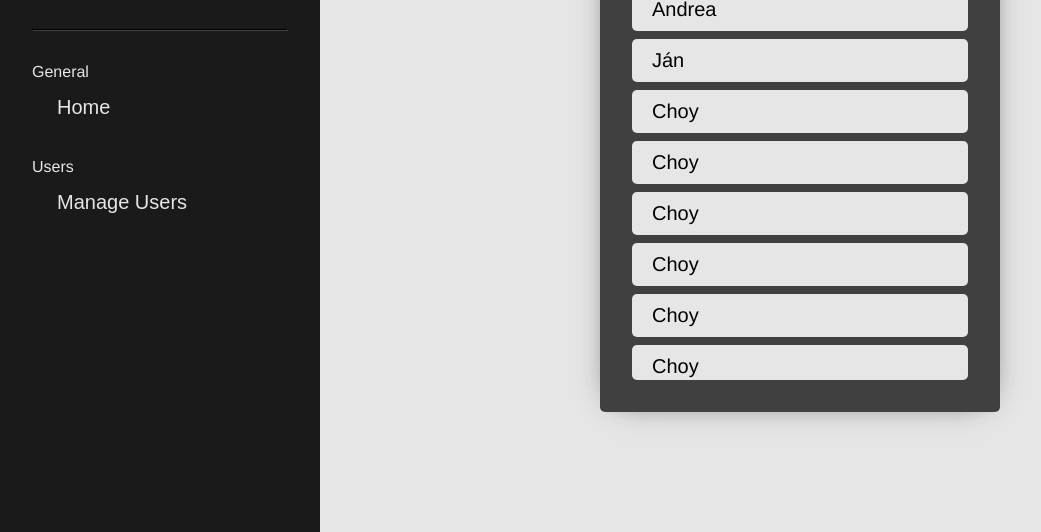
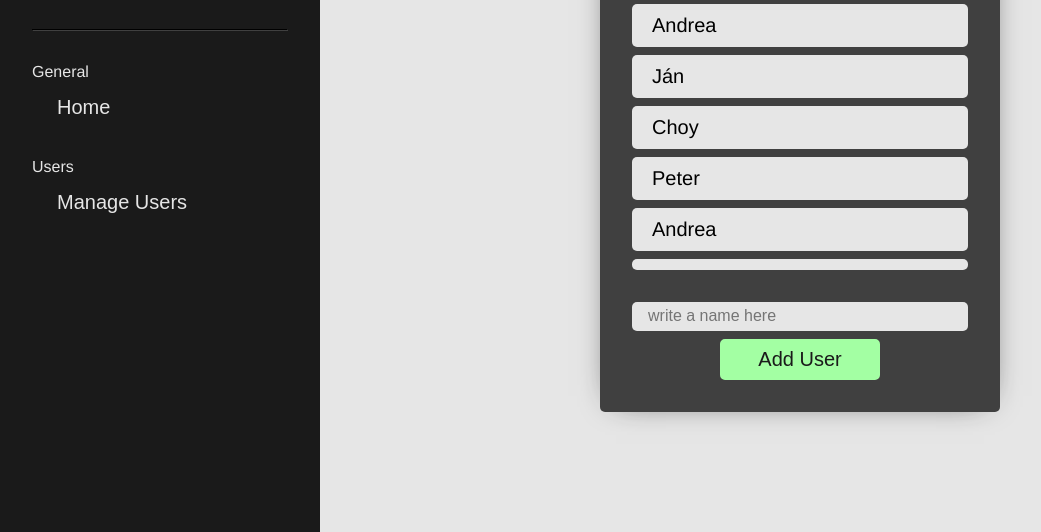
Before and after one commit to peterRomanDev/determine-nationality-app, a plain HTML site: page index.html in a window 1280 px wide. Shown: the part 268-800 px from the top of the page, without its empty margins (0-1041 px from the left). Drawn offline with Linux system fonts and the light colour scheme.

Commit message:
Create and style the add user form

```diff
--- a/index.html
+++ b/index.html
@@ -51,15 +51,19 @@
                         <li class="user">Andrea</li>
                         <li class="user">Ján</li>
                         <li class="user">Choy</li>
+                        <li class="user">Peter</li>
+                        <li class="user">Andrea</li>
+                        <li class="user">Ján</li>
                         <li class="user">Choy</li>
-                        <li class="user">Choy</li>
-                        <li class="user">Choy</li>
-                        <li class="user">Choy</li>
-                        <li class="user">Choy</li>
-                        <li class="user">Choy</li>
-                        <li class="user">Choy</li>
+                        <li class="user">Peter</li>
+                        <li class="user">Andrea</li>
+                        <li class="user">Ján</li>
                         <li class="user">Choy</li>
                     </ul>
+                    <form class="form-add-user">
+                        <input class="form-add-user__input" type="text" name="user" id="user" placeholder="write a name here">
+                        <input class="form-add-user__btn" type="submit" value="Add User">
+                    </form>
                 </div>
             </div>
         </div>
--- a/stylesheets/style.css
+++ b/stylesheets/style.css
@@ -322,6 +322,7 @@ body {
 }
 
 .user {
+    width: 100%;
     padding: 0.5em 1em;
     border-radius: var(--br-5px);
     background-color: var(--clr-grey-100);
@@ -338,12 +339,58 @@ body {
     cursor: pointer;
 }
 
+
+
+
+
+/* add user form styling */
+.form-add-user__input {
+    width: 100%;
+    padding: 0.35em 1em;
+    font-size: var(--fs-100);
+    background-color: var(--clr-grey-100);
+    border-radius: var(--br-5px);
+    border: 0;
+}
+
+.form-add-user__btn {
+    width: 10rem;
+    border-radius: var(--br-5px);
+    color: var(--clr-grey-500);
+    padding: 0.35em 1em;
+    font-size: var(--fs-200);
+    background-color: var(--clr-accent-green);
+    border: 2px solid var(--clr-accent-green);
+    transition:
+        color 125ms ease-out,
+        background-color 125ms ease-out;
+}
+
+.form-add-user__btn:hover {
+    color: var(--clr-accent-green);
+    background-color: transparent;
+
+    cursor: pointer;
+}
+
+/* add user form positioning */
+.form-add-user {
+    display: flex;
+    flex-direction: column;
+    align-items: center;
+    gap: 0.5rem;
+}
+
+
+
+
+
 /* list of users positioning */
 
 .list-of-users {
     display: flex;
     flex-direction: column;
-    gap: 1rem;
+    gap: 2rem;
 }
 
 .list-of-users__list {
```
Also changed, not shown: README.md.
